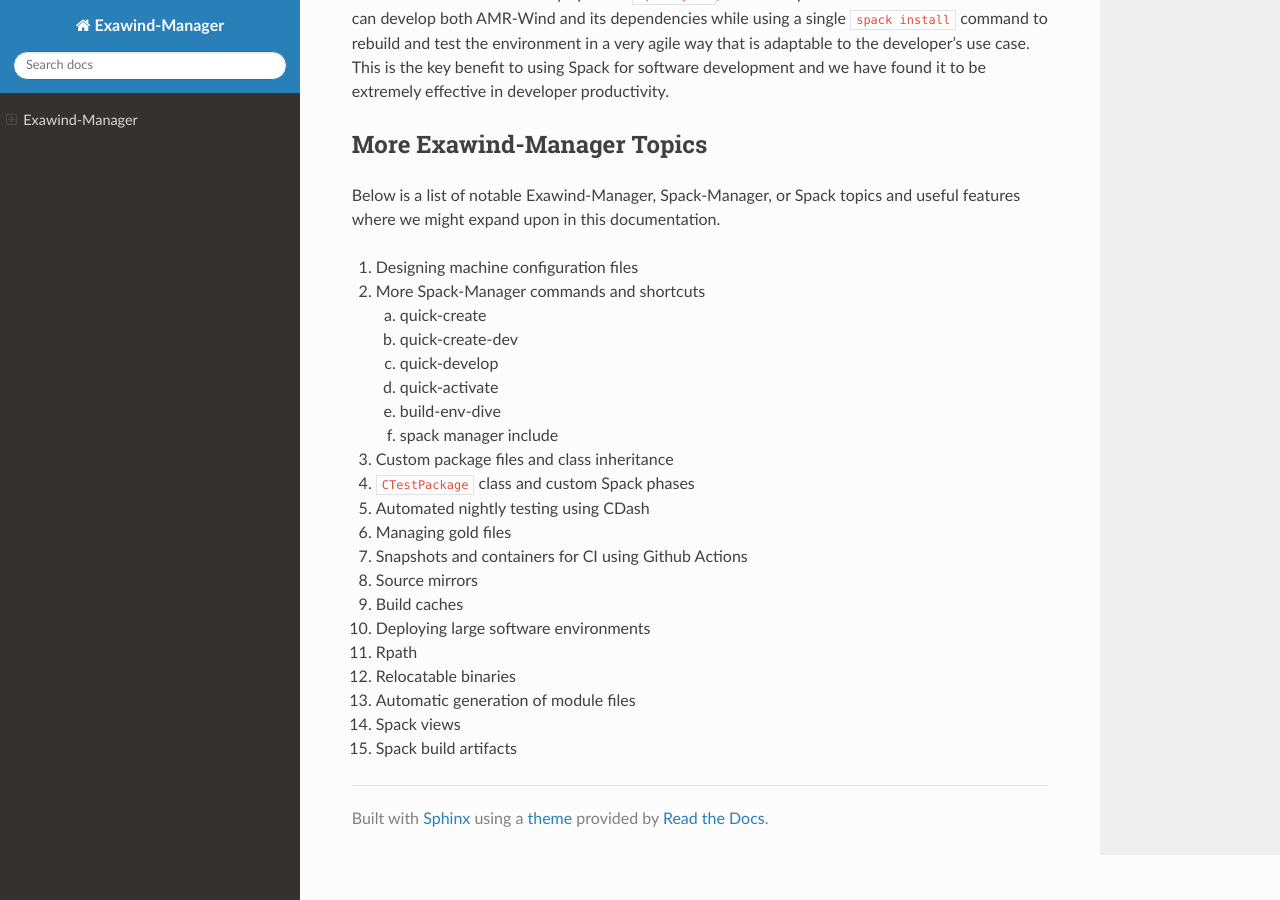
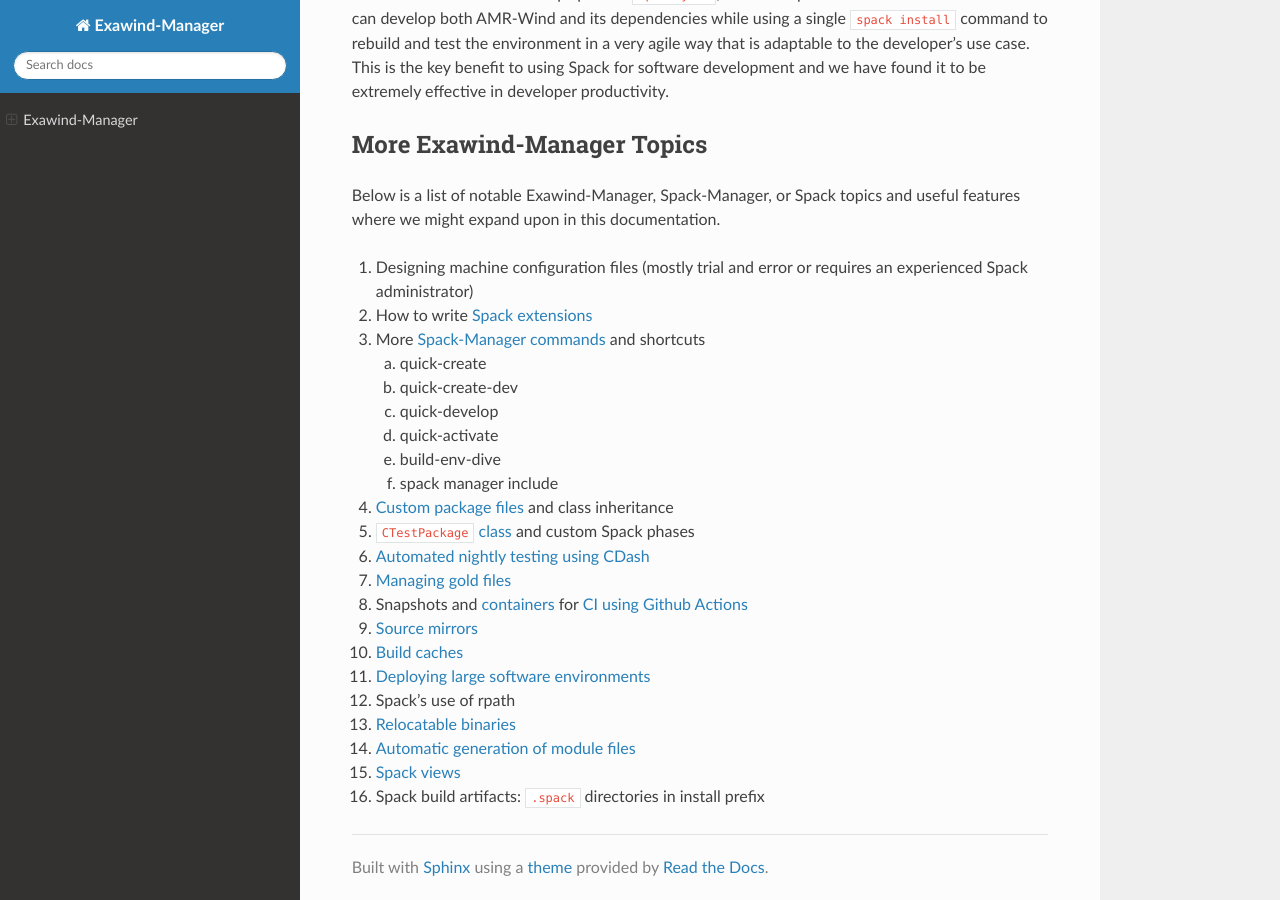
Before and after one commit to Exawind/exawind-manager, a Sphinx documentation site: the page built from docs/index.rst, in a window 1280 px wide and 900 px high, scrolled down 11762 px. Built offline with Sphinx 7.4.7 and the Read the Docs theme 3.1.0, drawn with Linux system fonts in a browser that asks for light colours.

Commit message:
Add links to docs. (#285)

```diff
--- a/docs/index.rst
+++ b/docs/index.rst
@@ -549,8 +549,9 @@
 
 Below is a list of notable Exawind-Manager, Spack-Manager, or Spack topics and useful features where we might expand upon in this documentation.
 
-1. Designing machine configuration files
-2. More Spack-Manager commands and shortcuts
+1. Designing machine configuration files (mostly trial and error or requires an experienced Spack administrator)
+2. How to write `Spack extensions <https://spack.readthedocs.io/en/latest/extensions.html#custom-extensions>`_
+3. More `Spack-Manager commands <https://sandialabs.github.io/spack-manager/user_profiles/developers/developer_workflow.html#creating-an-environment>`_ and shortcuts
 
    a. quick-create
    b. quick-create-dev
@@ -559,16 +560,16 @@
    e. build-env-dive
    f. spack manager include
 
-3. Custom package files and class inheritance
-4. ``CTestPackage`` class and custom Spack phases
-5. Automated nightly testing using CDash
-6. Managing gold files
-7. Snapshots and containers for CI using Github Actions
-8. Source mirrors
-9. Build caches
-10. Deploying large software environments
-11. Rpath
-12. Relocatable binaries
-13. Automatic generation of module files
-14. Spack views
-15. Spack build artifacts
+4. `Custom package files <https://github.com/Exawind/exawind-manager/tree/main/repos/exawind/packages>`_ and class inheritance
+5. ``CTestPackage`` `class <https://github.com/Exawind/exawind-manager/blob/main/repos/exawind/packages/ctest-package/package.py>`_ and custom Spack phases
+6. `Automated nightly testing using CDash <https://github.com/Exawind/exawind-manager/blob/main/scripts/run-nightly-tests.sh>`_
+7. `Managing gold files <https://github.com/Exawind/exawind-manager/blob/main/scripts/update-golds.sh>`_
+8. Snapshots and `containers <https://gitlab.e4s.io/uo-public/exawind-snapshot/-/blob/main/Dockerfile?ref_type=heads>`_ for `CI using Github Actions <https://github.com/Exawind/exawind-driver/blob/30f1a516f5e74b22326c0dfa0b266f4ccc6b0688/.github/workflows/ci.yml#L37>`_
+9. `Source mirrors <https://spack.readthedocs.io/en/latest/mirrors.html>`_
+10. `Build caches <https://spack.readthedocs.io/en/latest/binary_caches.html>`_
+11. `Deploying large software environments <https://github.com/jrood-nrel/goose>`_
+12. Spack's use of rpath
+13. `Relocatable binaries <https://spack.readthedocs.io/en/latest/binary_caches.html#relocation>`_
+14. `Automatic generation of module files <https://spack.readthedocs.io/en/latest/module_file_support.html>`_
+15. `Spack views <https://spack.readthedocs.io/en/latest/environments.html#environment-views>`_
+16. Spack build artifacts: ``.spack`` directories in install prefix
```
